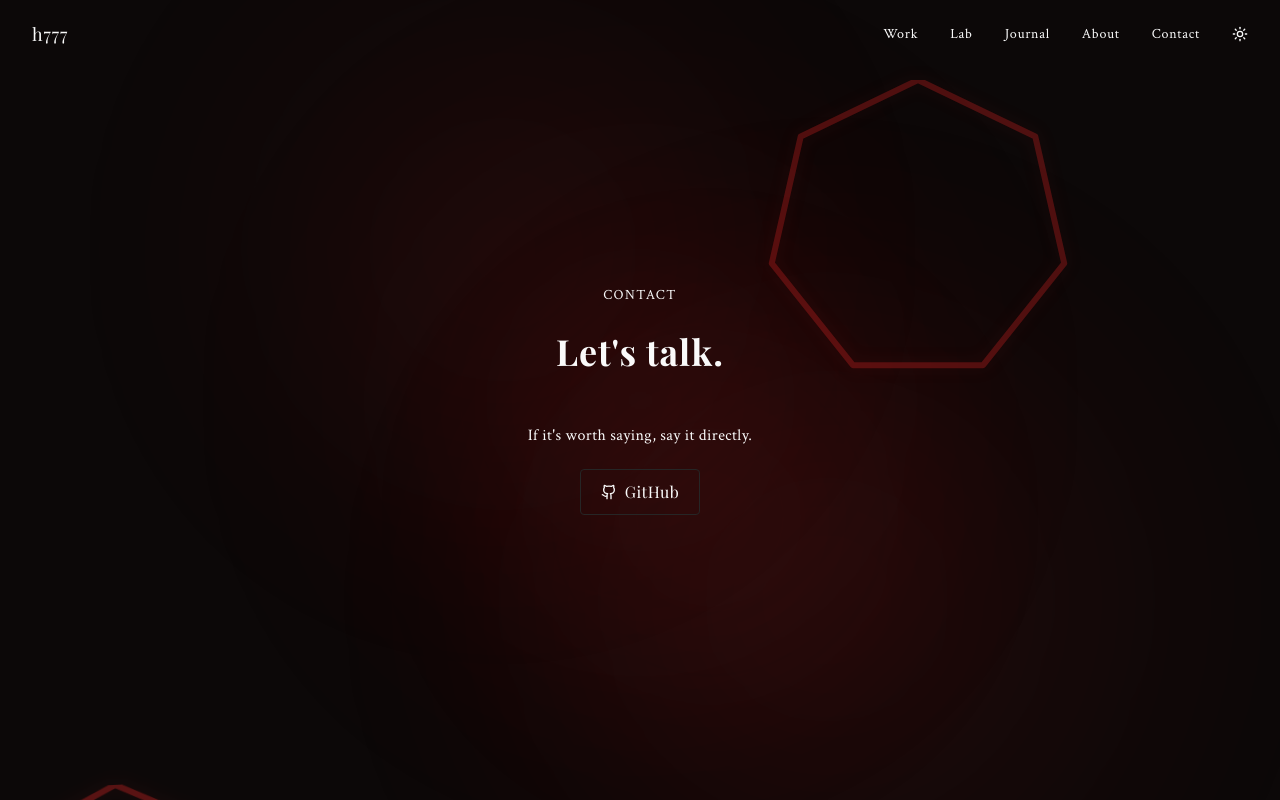
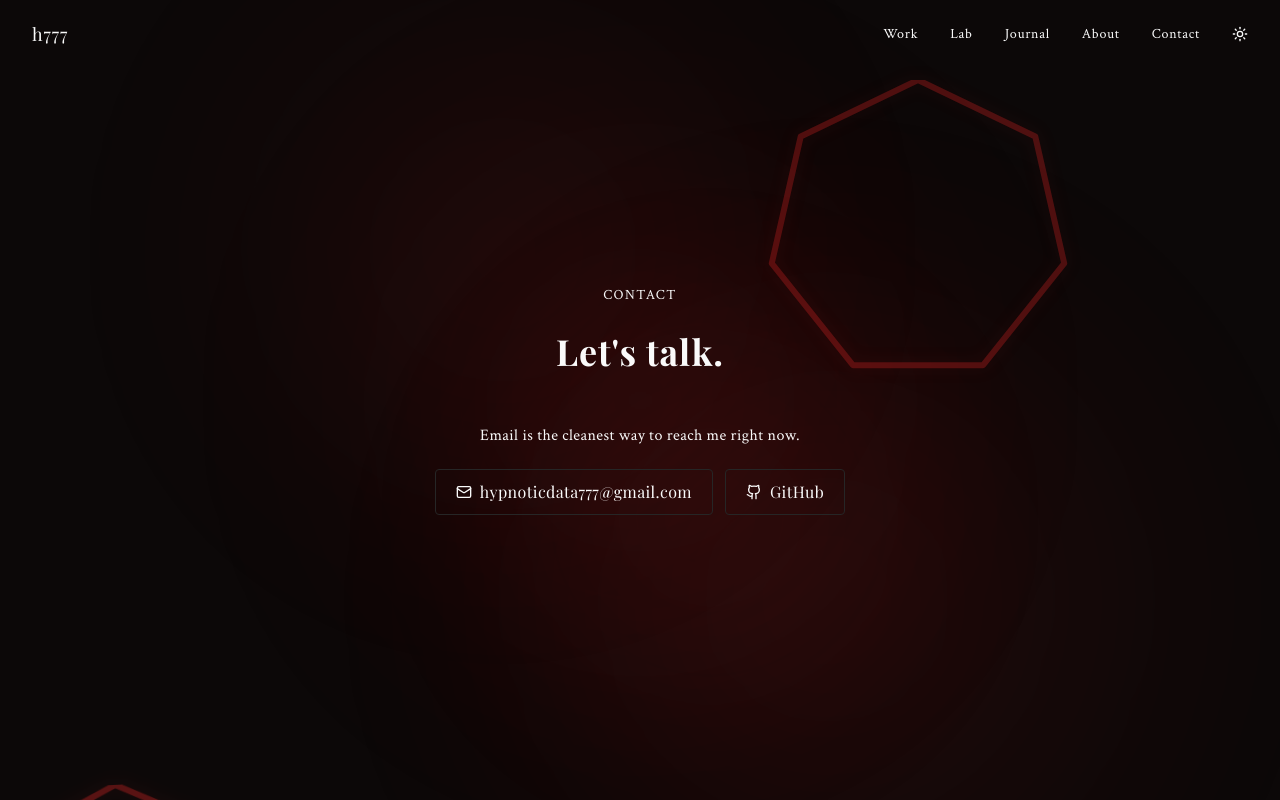
Before and after one commit to hypnoticdata777/calmCommandCenter, a React (Vite) app: page /contact in a window 1280 px wide. Built offline with nearby package versions, Linux system fonts and the light colour scheme.

Commit message:
Add portfolio contact email

```diff
--- a/src/app/pages/Contact.tsx
+++ b/src/app/pages/Contact.tsx
@@ -7,19 +7,21 @@
 // ============================================================
 
 import { motion } from "motion/react";
-import { Github } from "lucide-react";
+import { Github, Mail } from "lucide-react";
 
 // PROJECT COMMAND STRUCTURE - Contact
 // 1. Why: Gives visitors a real, low-friction path to reach or inspect the builder.
 // 2. Who: Collaborators, recruiters, classmates, and anyone following the work.
-// 3. Main modules: Contact headline, short copy, GitHub CTA.
+// 3. Main modules: Contact headline, short copy, email CTA, GitHub CTA.
 // 4. Screens: "/contact".
-// 5. Data stored: No submitted data; outbound GitHub URL only.
+// 5. Data stored: No submitted data; outbound email and GitHub URLs only.
 // 6. State tracked: Motion entrance state only.
-// 7. User actions: Open the GitHub profile in a new tab.
+// 7. User actions: Send an email or open the GitHub profile in a new tab.
 // 8. Rules: Do not add fake forms unless a real backend/service exists.
 // 9. Outside tools: Lucide GitHub icon, external GitHub profile, Motion.
-// 10. Smallest version: One accurate contact link.
+// 10. Smallest version: One accurate contact method.
+
+const email = "hypnoticdata777@gmail.com";
 
 export function Contact() {
   return (
@@ -37,19 +39,29 @@ export function Contact() {
         <div className="h-px bg-foreground/10 w-24 mx-auto" />
         <div className="space-y-5">
           <p className="text-foreground/50 tracking-wide leading-relaxed">
-            If it's worth saying, say it directly.
+            Email is the cleanest way to reach me right now.
           </p>
+
+          <div className="flex flex-wrap items-center justify-center gap-3">
+            <a
+              href={`mailto:${email}`}
+              className="inline-flex items-center gap-2 rounded border border-brand/30 bg-brand/10 px-5 py-2.5 font-display tracking-wide text-brand transition-colors hover:bg-brand/20"
+            >
+              <Mail size={16} aria-hidden="true" />
+              {email}
+            </a>
 
             <a
               href="https://github.com/hypnoticdata777"
               target="_blank"
               rel="noreferrer"
-            className="inline-flex items-center gap-2 rounded border border-brand/30 bg-brand/10 px-5 py-2.5 font-display tracking-wide text-brand transition-colors hover:bg-brand/20"
+              className="inline-flex items-center gap-2 rounded border border-foreground/15 px-5 py-2.5 font-display tracking-wide text-foreground/65 transition-colors hover:border-brand/30 hover:text-brand"
             >
               <Github size={16} aria-hidden="true" />
               GitHub
             </a>
           </div>
+        </div>
       </motion.div>
     </div>
   );
```
Also changed, not shown: 1 other file (tests, documents, lock files or other folders). Lines whose indentation alone changed are shown as unchanged.
